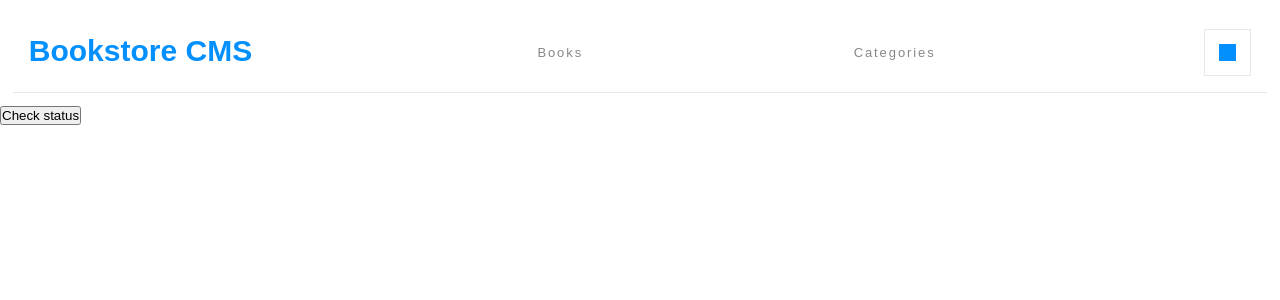
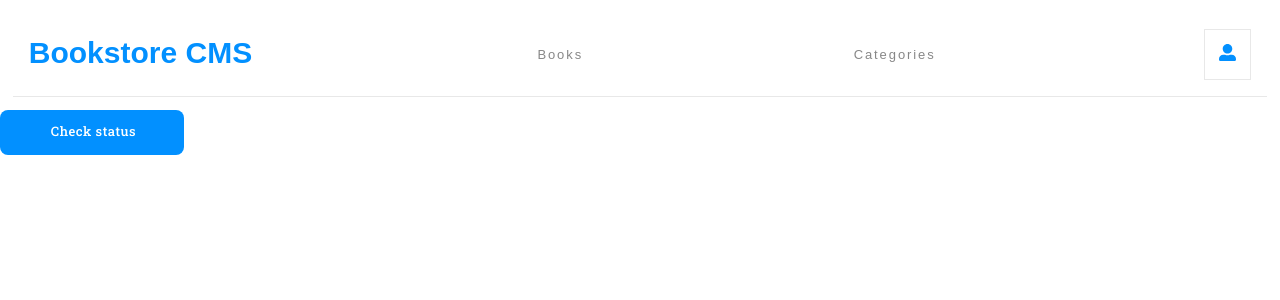
Before and after one commit to NabilHY/bookstore, a React (Create React App) app: page /categories in a window 1280 px wide. Shown: the top 300 px of the page. Built offline with nearby package versions, Linux system fonts and the light colour scheme; no server answers.

Commit message:
Improve Styling

```diff
--- a/package.json
+++ b/package.json
@@ -9,6 +9,7 @@
     "@testing-library/user-event": "^13.5.0",
     "react": "^18.1.0",
     "react-dom": "^18.1.0",
+    "react-icons": "^4.4.0",
     "react-redux": "^8.0.2",
     "react-router-dom": "^6.0.0",
     "react-scripts": "5.0.1",
--- a/public/index.html
+++ b/public/index.html
@@ -25,6 +25,7 @@
       Learn how to configure a non-root public URL by running `npm run build`.
     -->
     <title>React App</title>
+    <script src="https://kit.fontawesome.com/4f02d055e5.js" crossorigin="anonymous"></script>
   </head>
   <body>
     <noscript>You need to enable JavaScript to run this app.</noscript>
--- a/src/App.css
+++ b/src/App.css
@@ -52,15 +52,15 @@ nav a {
   color: #121212;
 }
 
-.Oval {
+.cont {
   padding: 0.875rem;
   border: solid 1px #e8e8e8;
 }
 
-.Mask {
+.user {
   width: 1.063rem;
   height: 1.063rem;
-  background-color: #0290ff;
+  color: #0290ff;
 }
 
 .book {
@@ -125,15 +125,18 @@ nav a {
   font-weight: 300;
   color: #4386bf;
   margin-right: 3%;
+  cursor: pointer;
 }
 
-.Oval-2 {
+.circle {
   width: 4.25rem;
   height: 4.25rem;
   border-style: solid;
   border-width: 5px;
-  border-image-source: linear-gradient(to bottom, var(--medium-blue), #379cf6);
+  border-color: #dcdcdc blue blue #dcdcdc;
+  border-image: linear-gradient(to bottom, var(--medium-blue), #379cf6);
   border-image-slice: 1;
+  border-radius: 35px;
 }
 
 .perc {
@@ -141,7 +144,6 @@ nav a {
   height: 2.438rem;
   font-family: 'Montserrat', sans-serif;
   font-size: 2rem;
-  color: #121212;
 }
 
 .compl {
@@ -252,4 +254,5 @@ nav a {
   letter-spacing: 0.5px;
   text-align: center;
   color: #fff;
+  cursor: pointer;
 }
--- a/src/components/Navbar.js
+++ b/src/components/Navbar.js
@@ -1,15 +1,16 @@
 import React from 'react';
 import { Link } from 'react-router-dom';
+import { FaUserAlt } from 'react-icons/fa';
 
 const Navbar = () => (
   <nav className="navbar">
     <span className="Bookstore-CMS">
       Bookstore CMS
     </span>
-    <Link class="navlink" to="/">Books</Link>
-    <Link class="navlink" to="/categories">Categories</Link>
-    <div className="Oval">
-      <div className="Mask" />
+    <Link className="navlink" to="/">Books</Link>
+    <Link className="navlink" to="/categories">Categories</Link>
+    <div className="cont">
+      <FaUserAlt className="user" />
     </div>
   </nav>
 );
--- a/src/components/routes/Book.js
+++ b/src/components/routes/Book.js
@@ -24,7 +24,7 @@ function Book() {
             </div>
           </div>
           <div className="compl-prog">
-            <div className="Oval-2" />
+            <div className="circle" />
             <div className="progress">
               <p className="perc">64%</p>
               <p className="compl">Completed</p>
--- a/src/components/routes/Categories.js
+++ b/src/components/routes/Categories.js
@@ -9,7 +9,7 @@ const Categories = () => {
   };
   return (
     <div>
-      <button onClick={clickHandler} type="button">Check status</button>
+      <button className="book-submit" onClick={clickHandler} type="button">Check status</button>
       <h1>
         {status}
       </h1>
```
Also changed, not shown: 1 other file (tests, documents, lock files or other folders).
